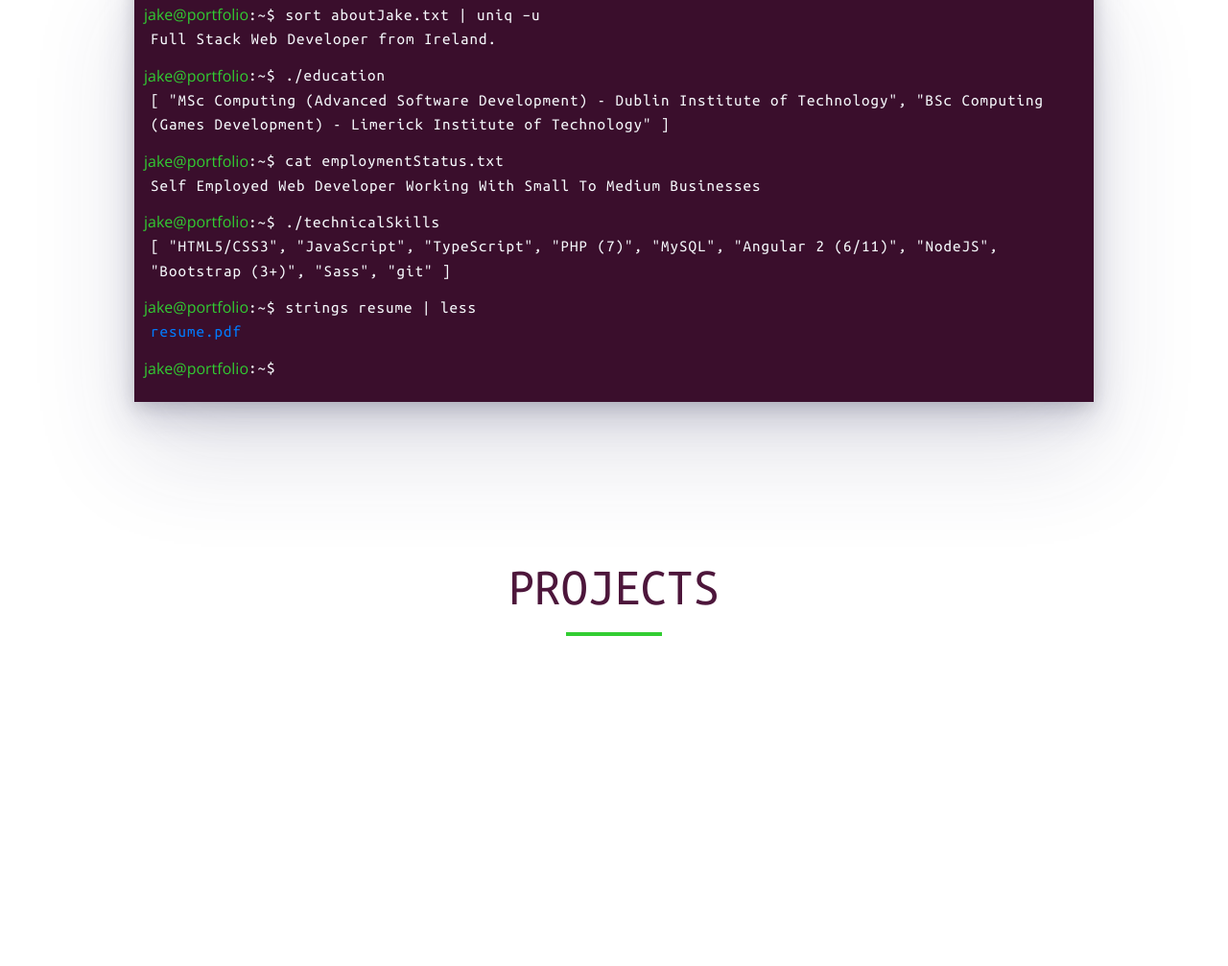
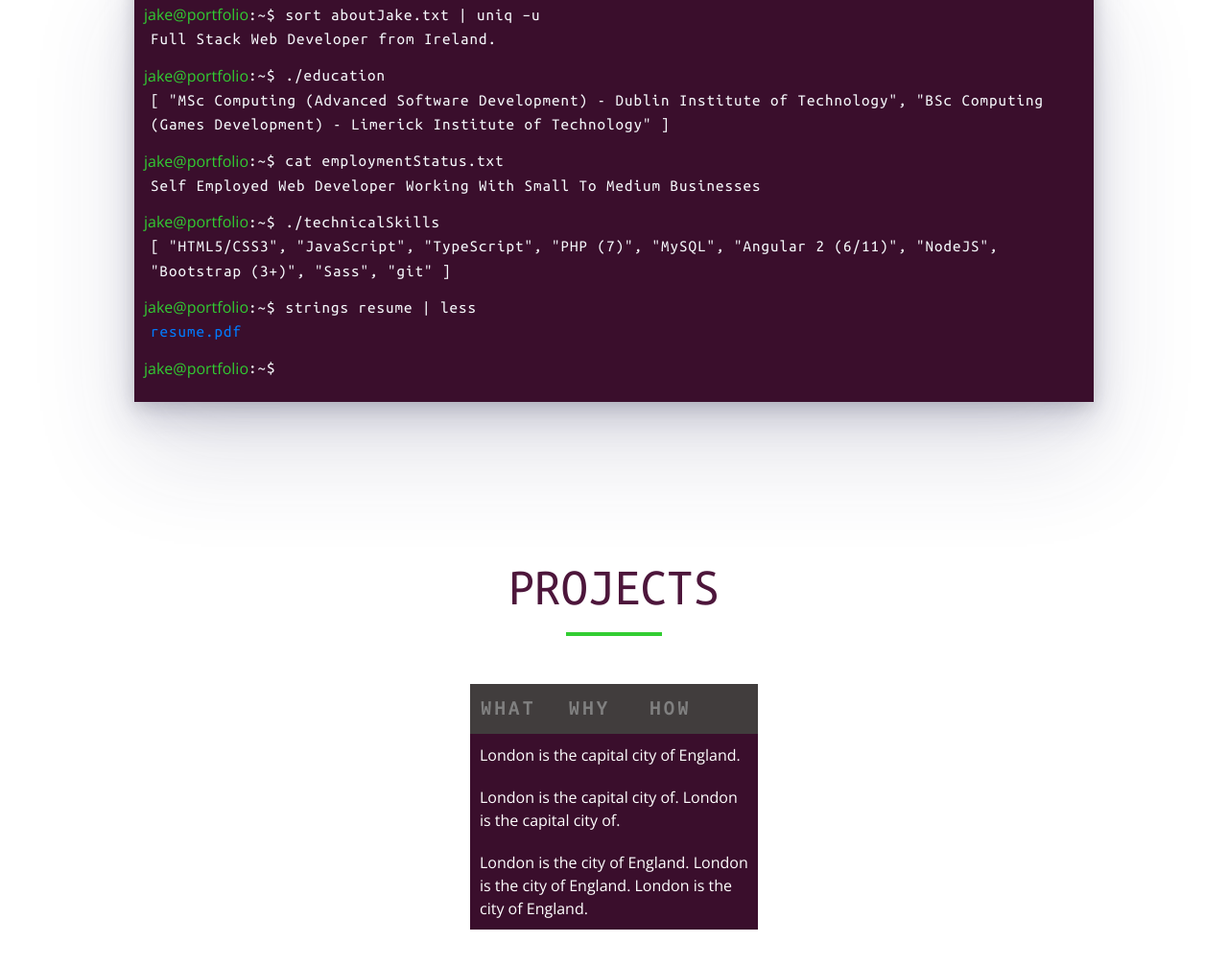
Before and after one commit to JakeOHalloran/Portfolio, a plain HTML site: page index.html in a window 1280 px wide. Shown: the part 303-1310 px from the top of the page at 96% size. Before the commit the page ends 1026 px from the top, so only its background shows below. Drawn offline with nearby package versions, Linux system fonts and the light colour scheme.

Commit message:
Basic tabs display

```diff
--- a/index.html
+++ b/index.html
@@ -95,6 +95,23 @@
           <div class="col-lg-12">
             <h1 class="sectionHeading">PROJECTS</h1>
             <div class="sectionBorder"></div>
+
+            <div class="tabHeader">
+              <div class="tab" id="whatTab" onclick="selectTab('whatTab')">WHAT</div>
+              <div class="tab" id="whyTab" onclick="openCity('whyTab')">WHY</div>
+              <div class="tab" id="howTab" onclick="openCity('howTab')">HOW</div>
+            </div>
+            <div class="tabBody">
+              <div class="tabContent">
+                  London is the capital city of England.
+              </div>
+              <div class="tabContent">
+                  London is the capital city of. London is the capital city of.
+              </div>
+              <div class="tabContent">
+                  London is the city of England. London is the city of England. London is the city of England.
+              </div>
+            </div>
           </div>
         </div>
       </div>
--- a/styling.css
+++ b/styling.css
@@ -17,8 +17,8 @@
   width: 100px;
   height: 10px;
   border-bottom: 4px solid limegreen;
+  margin: 0 auto;
   margin-bottom: 50px;
-  margin: 0 auto;
 }
 
 .welcome {
@@ -116,6 +116,43 @@
       blinking 1s step-end infinite;
 }
 
+.tabHeader {
+  width: 300px;
+  margin: 0 auto;
+  background-color: rgb(65, 61, 61);
+}
+
+.tab {
+  width: 80px;
+  padding: 10px;
+  color: grey;
+  font-size: 21px;
+  letter-spacing: 4px;
+  font-weight: bold;
+  font-family: 'Ubuntu Mono', monospace;
+  display: inline-block;
+  cursor: pointer;
+  text-align: center;
+}
+
+.tab:hover {
+  background-color: rgb(58, 14, 44);
+  color: limegreen;
+}
+
+.tabBody {
+  width: 300px;
+  margin: 0 auto;
+  background-color: rgb(58, 14, 44);
+}
+
+.tabContent {
+  color: white;
+  font-size: 16px;
+  font-family: 'Open Sans', sans-serif;
+  padding: 10px;
+}
+
 @media screen and (max-width: 1200px) {
   .welcome {
     width: 920px;
@@ -183,7 +220,6 @@
   }
 }
 
-
 @media screen and (max-width: 770px) {
   .welcome {
     width: 620px;
```
